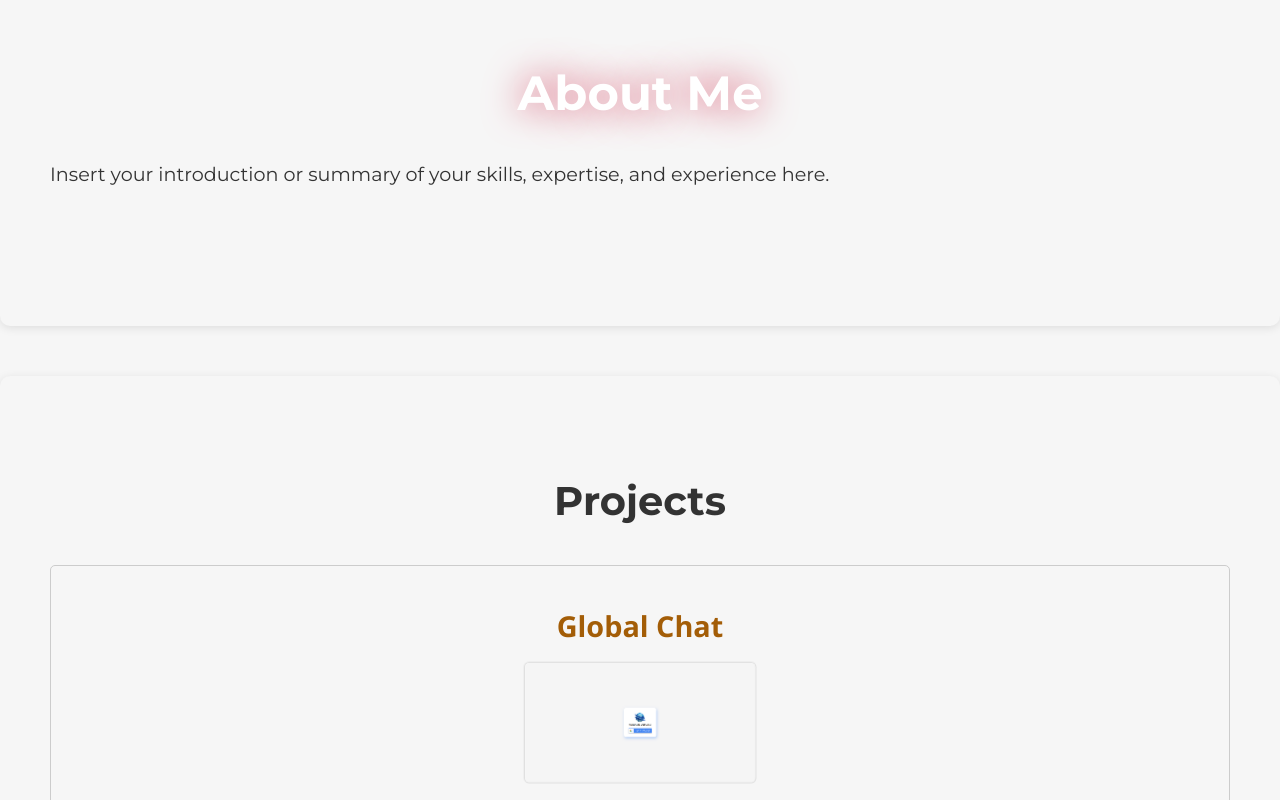
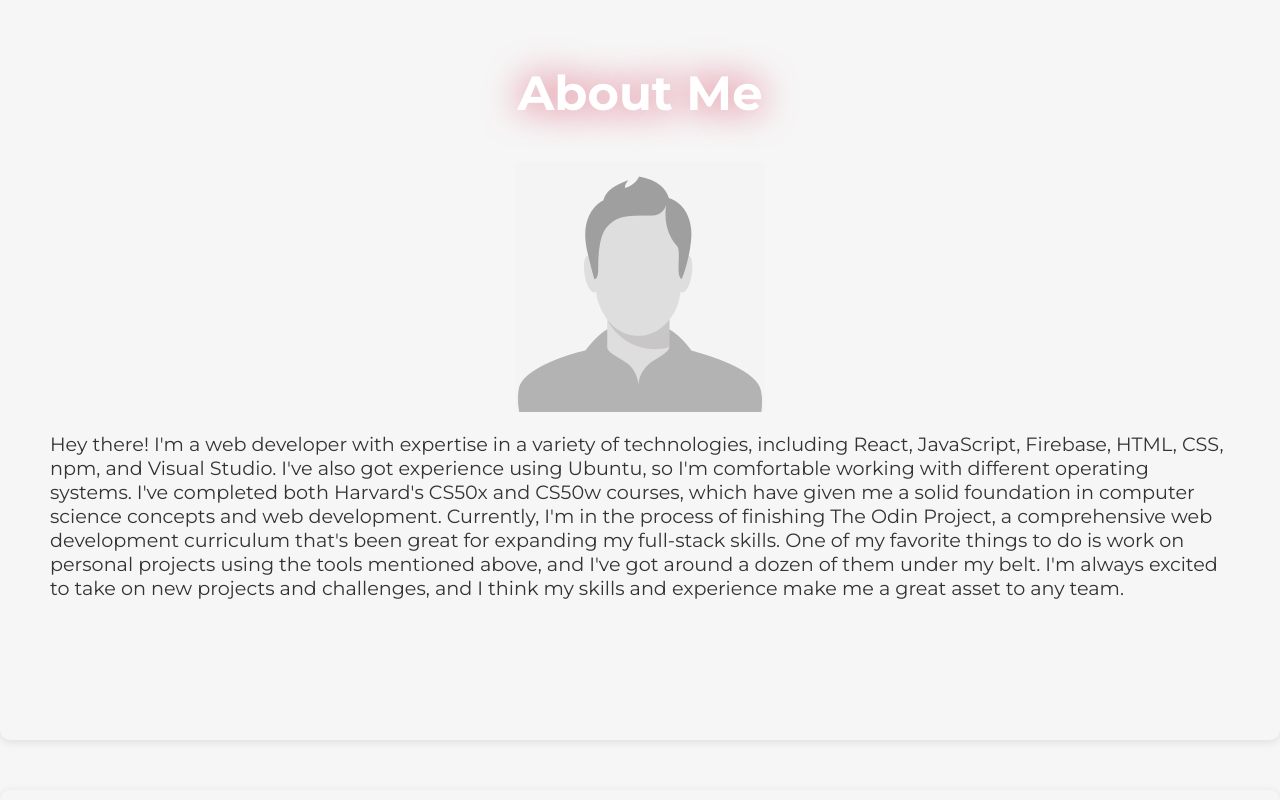
Before and after one commit to stefanpython/portofolio, a React (Create React App) app: page / in a window 1280 px wide. Shown: the part 599-1399 px from the top of the page. Built offline with nearby package versions, Linux system fonts and the light colour scheme.

Commit message:
Add placeholder and text to about section

```diff
--- a/src/App.css
+++ b/src/App.css
@@ -286,3 +286,11 @@ li {
 #projects h3 {
   color: rgb(163, 93, 7);
 }
+
+#about img {
+  height: 250px;
+  display: block;
+  margin-left: auto;
+  margin-right: auto;
+  margin-bottom: 20px;
+}
--- a/src/App.js
+++ b/src/App.js
@@ -20,9 +20,21 @@ function Portfolio() {
 
       <section id="about">
         <h2>About Me</h2>
+        <img src="images/placeholder.png" alt="male placeholder" />
         <p>
-          Insert your introduction or summary of your skills, expertise, and
-          experience here.
+          Hey there! I'm a web developer with expertise in a variety of
+          technologies, including React, JavaScript, Firebase, HTML, CSS, npm,
+          and Visual Studio. I've also got experience using Ubuntu, so I'm
+          comfortable working with different operating systems. I've completed
+          both Harvard's CS50x and CS50w courses, which have given me a solid
+          foundation in computer science concepts and web development.
+          Currently, I'm in the process of finishing The Odin Project, a
+          comprehensive web development curriculum that's been great for
+          expanding my full-stack skills. One of my favorite things to do is
+          work on personal projects using the tools mentioned above, and I've
+          got around a dozen of them under my belt. I'm always excited to take
+          on new projects and challenges, and I think my skills and experience
+          make me a great asset to any team.
         </p>
       </section>
 
```
Also changed, not shown: public/images/placeholder.png (added).
